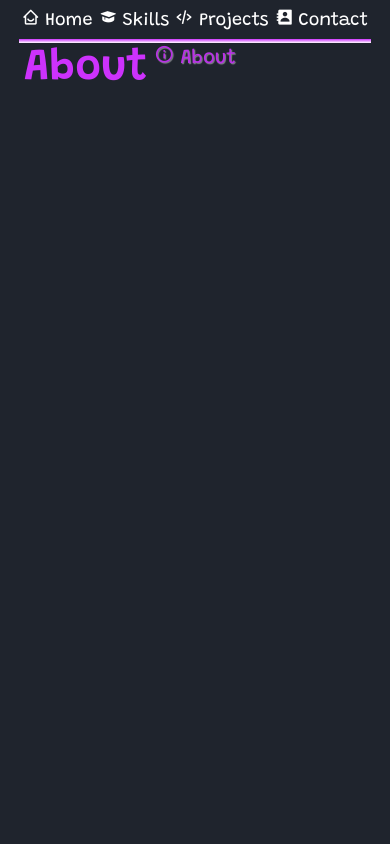
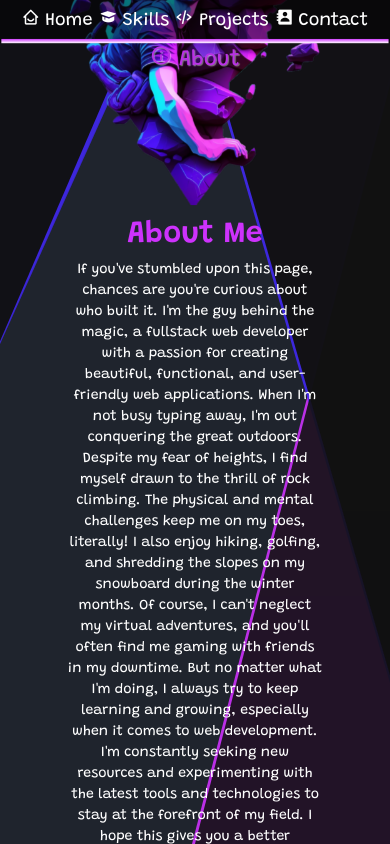
Before and after one commit to JordanReady/my-portfolio-website, a React (Vite) app: page / in a window 390 px wide. Both pictures are taken after a click on the button "About". Shown: the top 844 px of the page. Built offline with nearby package versions, Linux system fonts and the light colour scheme.

Commit message:
added page transitions, about content

```diff
--- a/src/App.tsx
+++ b/src/App.tsx
@@ -1,4 +1,4 @@
-import React from "react";
+import React, { useEffect } from "react";
 import { useState } from "react";
 import Navbar from "./components/Navbar/Navbar";
 import Hero from "./components/Hero/Hero";
@@ -11,11 +11,19 @@ import "./App.css";
 
 function App() {
   const [activeIndex, setActiveIndex] = useState(0);
+  const [shouldSlideOut, setShouldSlideOut] = useState(false);
 
   const handleIndex = (index: number) => {
-    setActiveIndex(index);
-    console.log(activeIndex);
+    setShouldSlideOut(true);
+    setTimeout(() => {
+      setActiveIndex(index);
+      setShouldSlideOut(false);
+    }, 800);
   };
+
+  useEffect(() => {
+    console.log("shouldSlideOut", shouldSlideOut);
+  }, [shouldSlideOut]);
 
   const getSection = () => {
     switch (activeIndex) {
@@ -36,10 +44,9 @@ function App() {
 
   return (
     <div className="App">
-      <div className="background"></div>
-      <div className="container">
-        <Navbar activeIndex={activeIndex} handleIndex={handleIndex} />
-        <div className="section">{getSection()}</div>
+      <Navbar activeIndex={activeIndex} handleIndex={handleIndex} />
+      <div className={`section ${shouldSlideOut ? "slide-out" : ""}`}>
+        {getSection()}
       </div>
     </div>
   );
--- a/src/components/About/About.css
+++ b/src/components/About/About.css
@@ -1,10 +1,239 @@
 @import url("../../variables.css");
+@import url("../../animations.css");
 
-h1 {
+#triangle-bottomright {
+  position: absolute;
+  width: 50vw;
+  height: 60vh;
+  bottom: 0;
+  right: 0;
+  opacity: 0.9;
+}
+
+#triangle-bottomright::before {
+  content: "";
+  position: absolute;
+  bottom: 0;
+  right: 0;
+  border-width: 0 0 90vh 50vw;
+  border-style: solid;
+  border-color: var(--quaternary-color) transparent;
+  opacity: 0;
+  animation: slideRight 0.75s ease forwards;
+  animation-delay: 0.9s;
+}
+
+#triangle-bottomright-accent {
+  position: absolute;
+  width: 51vw;
+  height: 61vh;
+  bottom: 0;
+  right: 0;
+  opacity: 0.9;
+  z-index: -1;
+}
+
+#triangle-bottomright-accent::before {
+  content: "";
+  position: absolute;
+  bottom: 0;
+  right: 0;
+  border-width: 0 0 91vh 51vw;
+  border-style: solid;
+  border-color: var(--primary-color) transparent;
+  opacity: 0;
+  animation: slideRight 0.75s ease forwards;
+  animation-delay: 0.9s;
+}
+
+#triangle-topright {
+  position: absolute;
+  width: 50vw;
+  height: 60vh;
+  top: 0;
+  right: 0;
+  opacity: 0.98;
+}
+
+#triangle-topright::before {
+  content: "";
+  position: absolute;
+  top: 0;
+  right: 0;
+  border-width: 80vh 0 0 50vw;
+  border-style: solid;
+  border-color: var(--quaternary-color) transparent;
+  opacity: 0;
+  animation: slideRight 0.75s ease forwards;
+  animation-delay: 0.8s;
+}
+
+#triangle-topright-accent {
+  position: absolute;
+  width: 51vw;
+  height: 61vh;
+  top: 0;
+  right: 0;
+  opacity: 0.9;
+  z-index: -1;
+}
+
+#triangle-topright-accent::before {
+  content: "";
+  position: absolute;
+  top: 0;
+  right: 0;
+  border-width: 81vh 0 0 51vw;
+  border-style: solid;
+  border-color: var(--tertiary-color) transparent;
+  opacity: 0;
+  animation: slideRight 0.75s ease forwards;
+  animation-delay: 0.8s;
+}
+
+#triangle-topleft {
+  position: absolute;
+  width: 50vw;
+  height: 60vh;
+  top: 0;
+  left: -40vw;
+  opacity: 0.98;
+  transform: scaleX(-1);
+}
+
+#triangle-topleft::before {
+  content: "";
+  position: absolute;
+  top: 0;
+  left: 0;
+  border-width: 0 20vh 100vw 0;
+  border-style: solid;
+  border-color: transparent var(--quaternary-color) transparent transparent;
+  opacity: 0;
+  animation: slideLeft 0.75s ease forwards;
+  animation-delay: 0.8s;
+}
+
+#triangle-topleft-accent {
+  position: absolute;
+  width: 51vw;
+  height: 61vh;
+  top: 0;
+  left: -40vw;
+  opacity: 0.9;
+  z-index: -1;
+  transform: scaleX(-1);
+}
+
+#triangle-topleft-accent::before {
+  content: "";
+  position: absolute;
+  top: 0;
+  left: 0;
+  border-width: 0 21vh 101vw 0;
+  border-style: solid;
+  border-color: transparent var(--tertiary-color) transparent transparent;
+  opacity: 0;
+  animation: slideLeft 0.75s ease forwards;
+  animation-delay: 0.8s;
+}
+
+.about-container {
+  /* background-color: var(--primary-color); */
+}
+
+.about {
+  display: flex;
+  justify-content: space-between;
+  align-items: center;
+  width: 100%;
+  height: 85vh;
+  color: white;
+  text-align: center;
+  padding: 0;
+}
+
+.about-content {
+  display: flex;
+  flex-direction: column;
+  justify-content: center;
+  align-items: center;
+}
+
+.about-content h1 {
   font-size: 2.75rem;
   font-weight: 700;
   opacity: 0;
   animation: slideRight 0.5s ease forwards;
-  animation-delay: 1.2s;
-  color: var(--primary-color);
+  animation-delay: 0.2s;
 }
+
+.about-content p {
+  font-size: 1.25rem;
+  font-weight: 500;
+  opacity: 0;
+  animation: slideLeft 0.5s ease forwards;
+  animation-delay: 0.2s;
+  text-align: justify;
+}
+
+.about-content span {
+  color: var(--secondary-color);
+}
+
+.about-img {
+  position: relative;
+}
+
+.about-img img {
+  width: 550px;
+  height: 100%;
+  object-fit: cover;
+  border-radius: 47px;
+  opacity: 0;
+  animation: zoomIn 1s ease forwards, floatImg 4s ease-in-out infinite;
+  animation-delay: 0.4s;
+}
+
+@media screen and (max-width: 768px) {
+  body {
+    overflow: auto;
+  }
+  #triangle-bottomright {
+    position: fixed;
+    bottom: 0;
+    right: 0;
+  }
+  #triangle-bottomright-accent {
+    position: fixed;
+    bottom: 0;
+    right: 0;
+  }
+  #triangle-topright {
+    position: fixed;
+    top: 0;
+    right: 0;
+  }
+  #triangle-topright-accent {
+    position: fixed;
+    top: 0;
+    right: 0;
+  }
+  #triangle-topleft {
+    position: fixed;
+    top: 0;
+    left: -3rem;
+  }
+  #triangle-topleft-accent {
+    position: fixed;
+    top: 0;
+    left: -2.75rem;
+  }
+  .about {
+    scale: 0.7;
+    height: 100vh;
+  }
+  .about-content p {
+    text-align: center;
+  }
+}
--- a/src/components/About/About.tsx
+++ b/src/components/About/About.tsx
@@ -1,4 +1,5 @@
 import React, { useRef, useEffect } from "react";
+import AboutImage from "../../assets/rock-climbing-tp.png";
 import "bootstrap/dist/css/bootstrap.min.css";
 
 import "./About.css";
@@ -6,7 +7,52 @@ import "./About.css";
 export default function About() {
   return (
     <div className="container about-container">
-      <h1>About</h1>
+      <div id="triangle-bottomright"></div>
+      <div id="triangle-bottomright-accent"></div>
+      <div id="triangle-topright-accent"></div>
+      <div id="triangle-topright"></div>
+      <div id="triangle-topleft"></div>
+      <div id="triangle-topleft-accent"></div>
+      <section className="about">
+        <div className="row">
+          <div className="col-md-5">
+            <div className="about-img">
+              <img
+                className="img-fluid"
+                src={AboutImage}
+                alt="rock climbing image"
+              />
+            </div>
+          </div>
+          <div className="col-md-7 about-content">
+            <div className="about-content">
+              <h1 className="about-title">About Me</h1>
+              <p>
+                If you've stumbled upon this page, chances are you're curious
+                about who built it. I'm the guy behind the magic, a fullstack
+                web developer with a passion for creating beautiful, functional,
+                and user-friendly web applications. When I'm not busy typing
+                away, I'm out conquering the great outdoors. Despite my fear of
+                heights, I find myself drawn to the thrill of rock climbing. The
+                physical and mental challenges keep me on my toes, literally! I
+                also enjoy hiking, golfing, and shredding the slopes on my
+                snowboard during the winter months. Of course, I can't neglect
+                my virtual adventures, and you'll often find me gaming with
+                friends in my downtime. But no matter what I'm doing, I always
+                try to keep learning and growing, especially when it comes to
+                web development. I'm constantly seeking new resources and
+                experimenting with the latest tools and technologies to stay at
+                the forefront of my field. I hope this gives you a better
+                understanding of who I am and what I'm all about. If you're
+                interested in working together on a project, or just want to
+                chat about web development, don't hesitate to reach out! There's
+                a handy contact section right at the top of the page, waiting
+                for you.
+              </p>
+            </div>
+          </div>
+        </div>
+      </section>
     </div>
   );
 }
--- a/src/components/Contact/Contact.css
+++ b/src/components/Contact/Contact.css
@@ -5,6 +5,6 @@ h1 {
   font-weight: 700;
   opacity: 0;
   animation: slideRight 0.5s ease forwards;
-  animation-delay: 1.2s;
+  animation-delay: 0.2s;
   color: var(--primary-color);
 }
--- a/src/components/Hero/Hero.css
+++ b/src/components/Hero/Hero.css
@@ -1,3 +1,6 @@
+@import url("../../variables.css");
+@import url("../../animations.css");
+
 body {
   overflow: hidden;
 }
@@ -18,7 +21,7 @@ body {
   right: 0;
   border-width: 0 0 90vh 50vw;
   border-style: solid;
-  border-color: var(--tertiary-color) transparent;
+  border-color: var(--quaternary-color) transparent;
   opacity: 0;
   animation: slideRight 0.75s ease forwards;
   animation-delay: 1.9s;
@@ -63,7 +66,7 @@ body {
   right: 0;
   border-width: 80vh 0 0 50vw;
   border-style: solid;
-  border-color: var(--tertiary-color) transparent;
+  border-color: var(--quaternary-color) transparent;
   opacity: 0;
   animation: slideRight 0.75s ease forwards;
   animation-delay: 1.8s;
@@ -86,7 +89,7 @@ body {
   right: 0;
   border-width: 81vh 0 0 51vw;
   border-style: solid;
-  border-color: #4128f2 transparent;
+  border-color: var(--tertiary-color) transparent;
   opacity: 0;
   animation: slideRight 0.75s ease forwards;
   animation-delay: 1.8s;
@@ -109,7 +112,7 @@ body {
   left: 0;
   border-width: 0 20vh 100vw 0;
   border-style: solid;
-  border-color: transparent var(--tertiary-color) transparent transparent;
+  border-color: transparent var(--quaternary-color) transparent transparent;
   opacity: 0;
   animation: slideLeft 0.75s ease forwards;
   animation-delay: 1.8s;
@@ -133,7 +136,7 @@ body {
   left: 0;
   border-width: 0 21vh 101vw 0;
   border-style: solid;
-  border-color: transparent #4128f2 transparent transparent;
+  border-color: transparent var(--tertiary-color) transparent transparent;
   opacity: 0;
   animation: slideLeft 0.75s ease forwards;
   animation-delay: 1.8s;
@@ -244,7 +247,7 @@ body {
     height: auto;
     scale: 0.75;
   }
-  p {
+  .hero-content p {
     display: none;
   }
   .hero-img img {
@@ -254,61 +257,3 @@ body {
     height: 98px;
   }
 }
-
-/* Animations */
-
-@keyframes slideBottom {
-  0% {
-    transform: translateY(-100px);
-    opacity: 0;
-  }
-  100% {
-    transform: translateY(0);
-    opacity: 1;
-  }
-}
-
-@keyframes slideTop {
-  0% {
-    transform: translateY(100px);
-    opacity: 0;
-  }
-  100% {
-    transform: translateY(0);
-    opacity: 1;
-  }
-}
-
-@keyframes slideLeft {
-  0% {
-    transform: translateX(100px);
-    opacity: 0;
-  }
-  100% {
-    transform: translateX(0);
-    opacity: 1;
-  }
-}
-
-@keyframes zoomIn {
-  0% {
-    transform: scale(0);
-    opacity: 0;
-  }
-  100% {
-    transform: scale(1);
-    opacity: 1;
-  }
-}
-
-@keyframes floatImg {
-  0% {
-    transform: translateY(0);
-  }
-  50% {
-    transform: translateY(-10px);
-  }
-  100% {
-    transform: translateY(0);
-  }
-}
--- a/src/components/Navbar/Navbar.css
+++ b/src/components/Navbar/Navbar.css
@@ -110,12 +110,15 @@
 .active {
   color: var(--secondary-color);
   text-shadow: 1px 1px 1px #ffffff3a;
+  pointer-events: none;
+  scale: 1.1;
 }
 
 @media screen and (max-width: 768px) {
   .header {
     flex-direction: column;
     padding: 0 !important;
+    background-color: rgba(0, 0, 0, 0.5);
   }
   .navbar .active {
     padding-top: 0.25rem;
--- a/src/components/Projects/Projects.css
+++ b/src/components/Projects/Projects.css
@@ -5,6 +5,6 @@ h1 {
   font-weight: 700;
   opacity: 0;
   animation: slideRight 0.5s ease forwards;
-  animation-delay: 1.2s;
+  animation-delay: 0.2s;
   color: var(--primary-color);
 }
--- a/src/components/Skills/Skills.css
+++ b/src/components/Skills/Skills.css
@@ -5,6 +5,6 @@ h1 {
   font-weight: 700;
   opacity: 0;
   animation: slideRight 0.5s ease forwards;
-  animation-delay: 1.2s;
+  animation-delay: 0.2s;
   color: var(--primary-color);
 }
--- a/src/variables.css
+++ b/src/variables.css
@@ -1,7 +1,8 @@
 :root {
   --primary-color: #cd32fc;
   --secondary-color: #ba31e7;
-  --tertiary-color: #111111;
+  --tertiary-color: #4128f2;
+  --quaternary-color: #111111;
   /*18e6fc
   cd32fc
   4b2afd
```
Also changed, not shown: src/App.css (+15 -0 lines), src/animations.css (added, +79 -0 lines), src/assets/rock-climbing-tp.png (added), src/assets/rock-climbing.png (added).
